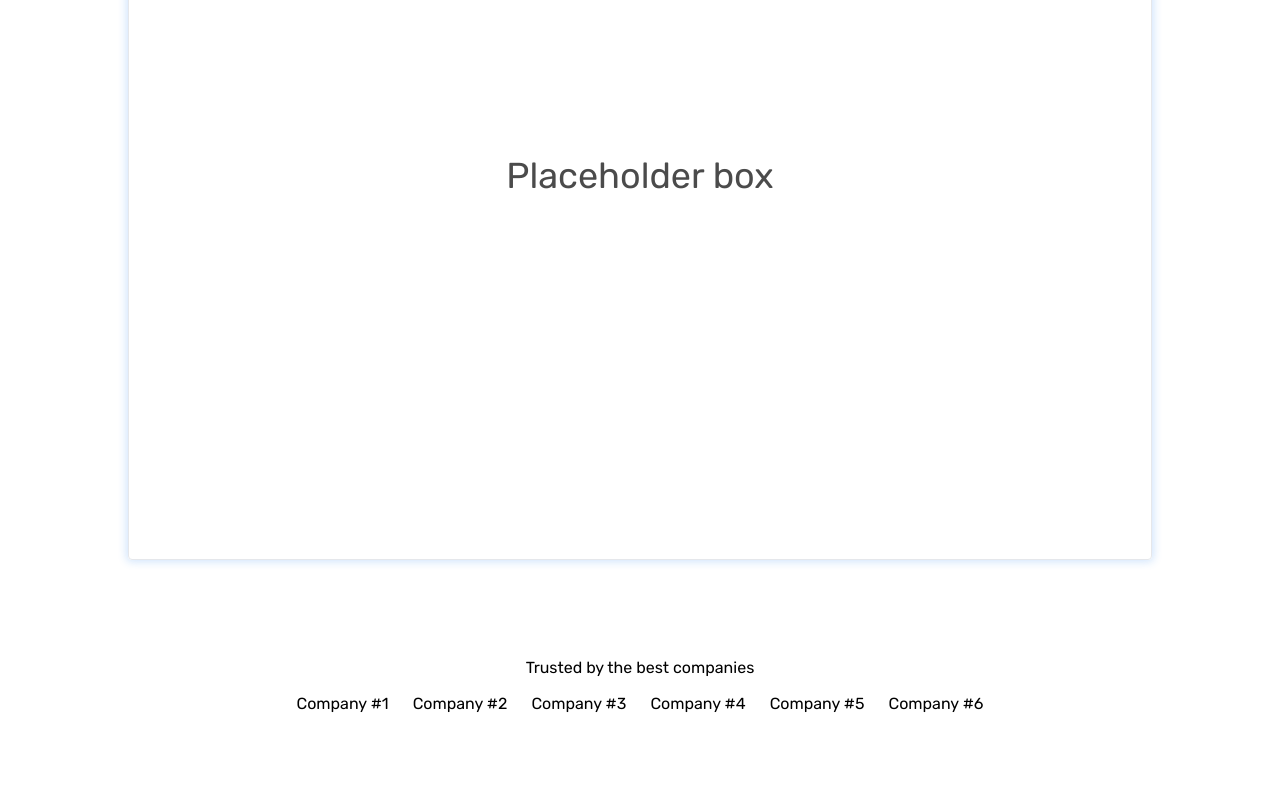
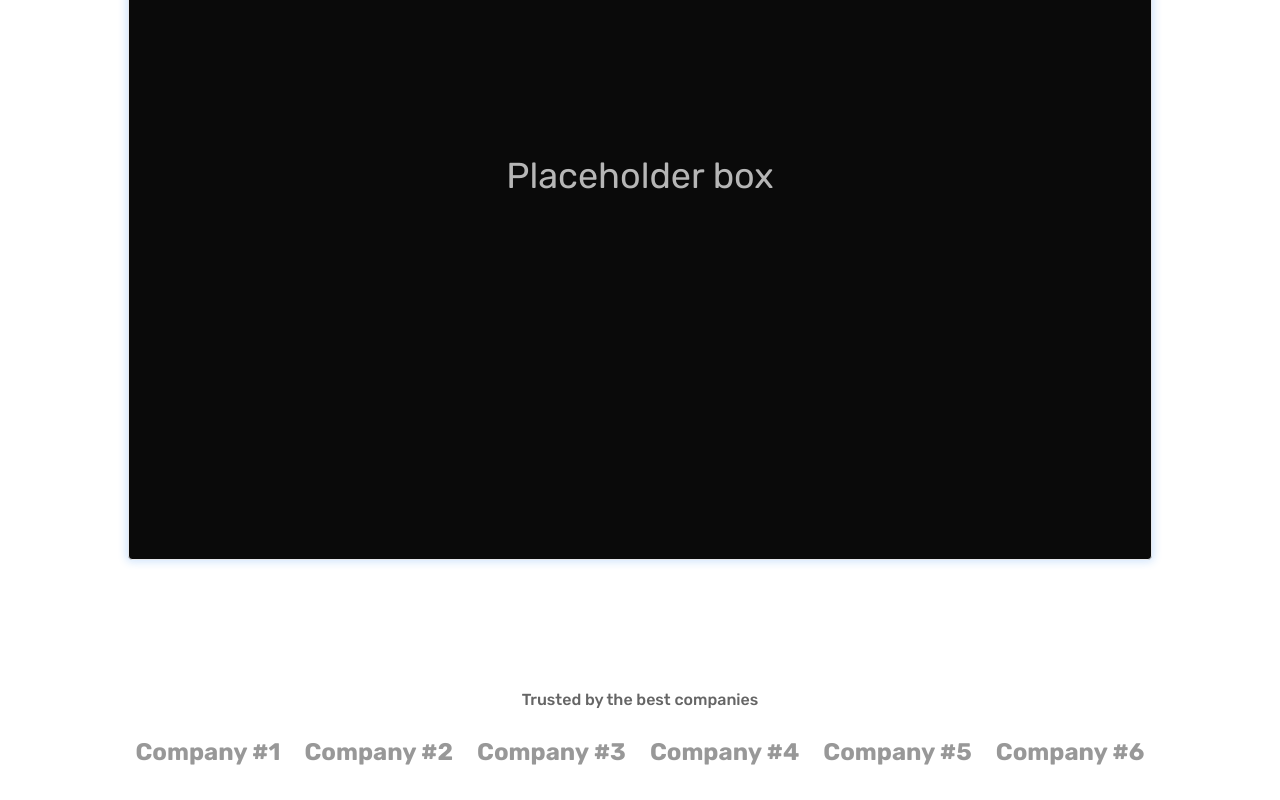
Before and after one commit to blu3IceCube/AI-saas-website, a Next.js app: page / in a window 1280 px wide. Shown: the part 760-1560 px from the top of the page. Before the commit the page ends 1476 px from the top, so only its background shows below. Built offline with nearby package versions, Linux system fonts and the light colour scheme.

Commit message:
styling partners section

```diff
--- a/app/components/Hero.tsx
+++ b/app/components/Hero.tsx
@@ -24,7 +24,7 @@ const Hero = () => {
       </div>
       <div className="my-24 w-full">
         <div
-          className="flex items-center justify-center border rounded h-[48rem]"
+          className="flex items-center justify-center border rounded h-[48rem] text-white bg-neutral-950"
           style={{
             boxShadow: "0 0 8px 2px rgb(29 124 242 / 0.2)",
           }}
--- a/app/components/Partners.tsx
+++ b/app/components/Partners.tsx
@@ -2,9 +2,9 @@ import React from "react";
 
 const Partners = () => {
   return (
-    <div className="flex flex-col items-center justify-center gap-3">
-      <h1>Trusted by the best companies</h1>
-      <div className="flex items-center justify-center gap-6">
+    <div className="flex flex-col items-center justify-center gap-6 w-full py-8">
+      <h1 className="opacity-60 font-medium">Trusted by the best companies</h1>
+      <div className="flex items-center justify-center gap-6 font-bold text-2xl opacity-40">
         <h1>Company #1</h1>
         <h1>Company #2</h1>
         <h1>Company #3</h1>
--- a/app/globals.css
+++ b/app/globals.css
@@ -4,7 +4,7 @@
 
 :root {
   width: 100%;
-  height: 100vh;
+  min-height: 100vh;
   background-image: linear-gradient(180deg, #cee5fd, #fff);
   background-size: 100% 35%;
   background-repeat: no-repeat;
```
